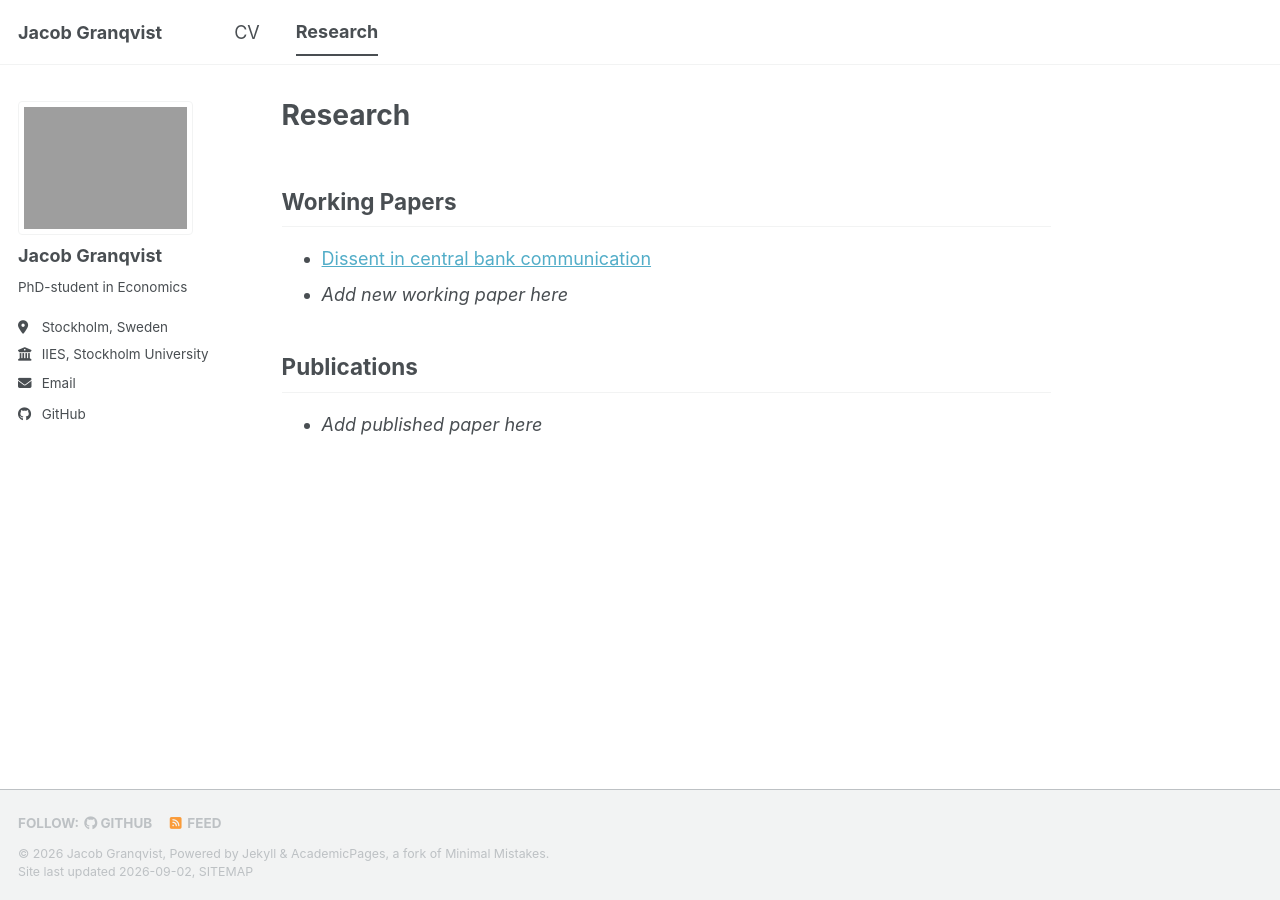
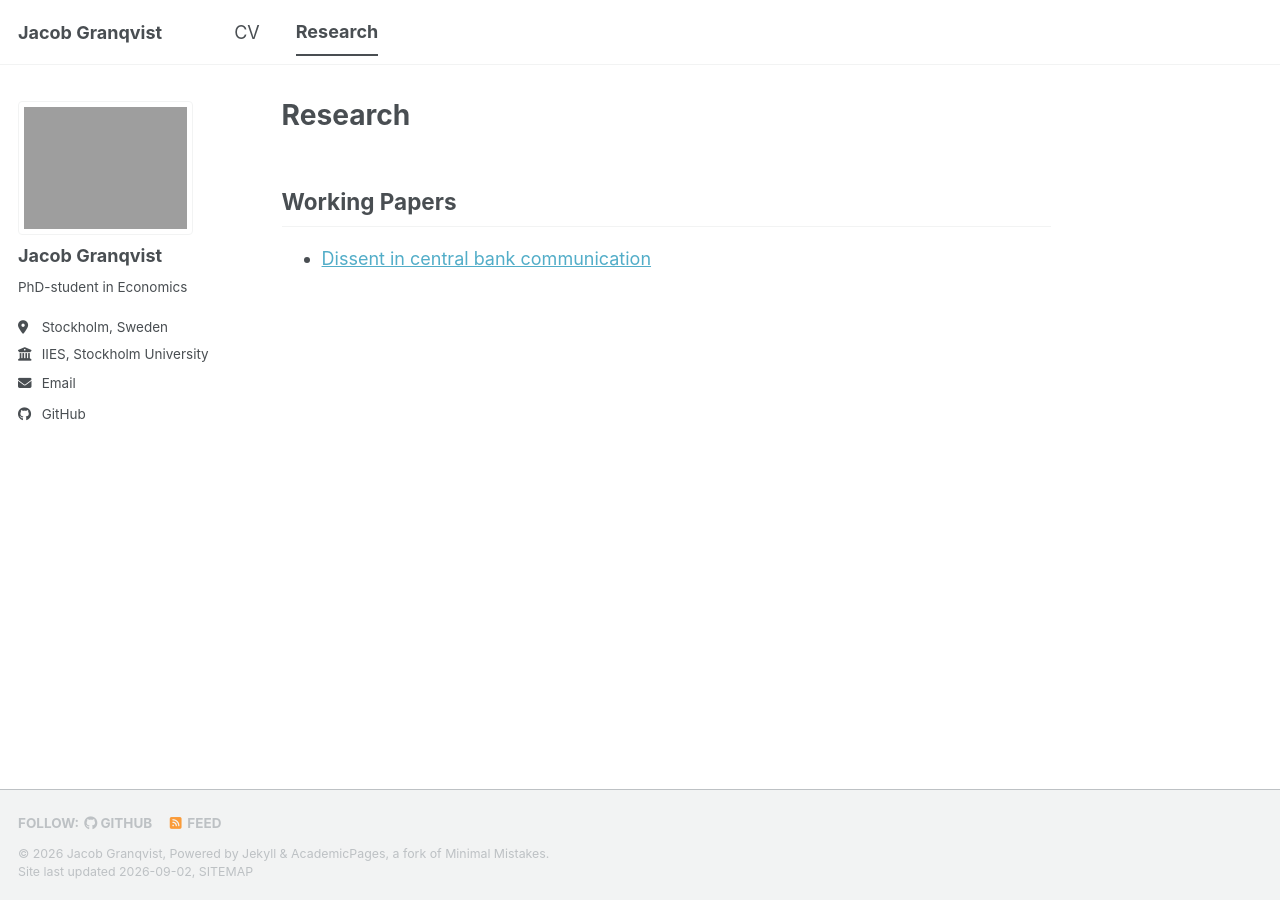
Before and after one commit to jacobgra/jacobgra.github.io, a Jekyll site: the page built from _pages/research.md, in a window 1280 px wide. Built offline with Jekyll 4.4.1, drawn with Linux system fonts in a browser that asks for light colours; a script bundle is joined from its source files by our own code; library files that are not in the unit come from our copies.

Commit message:
Clean up research.md by removing placeholders
Removed placeholders for working papers and publications.

```diff
--- a/_pages/research.md
+++ b/_pages/research.md
@@ -6,10 +6,4 @@ author_profile: true
 ---
 
 ## Working Papers
-
 - [Dissent in central bank communication](dissent-paper/)
-- _Add new working paper here_
-
-## Publications
-
-- _Add published paper here_
```
